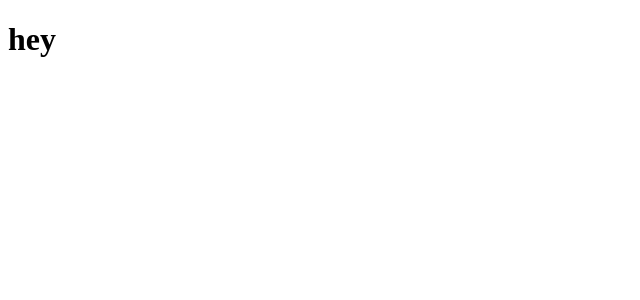
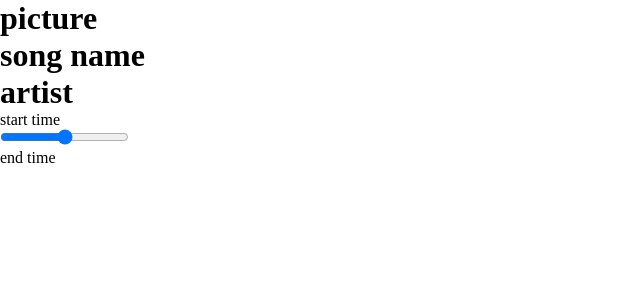
Before and after one commit to Mridul2820/music-player, a React (Create React App) app: page / in a window 1280 px wide. Shown: the top 300 px of the page, without its empty margins (0-640 px from the left). Built offline with nearby package versions, Linux system fonts and the light colour scheme.

Commit message:
fontawesome added and song, player component added

```diff
--- a/package.json
+++ b/package.json
@@ -3,6 +3,9 @@
   "version": "0.1.0",
   "private": true,
   "dependencies": {
+    "@fortawesome/fontawesome-svg-core": "^1.2.34",
+    "@fortawesome/free-solid-svg-icons": "^5.15.2",
+    "@fortawesome/react-fontawesome": "^0.1.14",
     "@testing-library/jest-dom": "^5.11.9",
     "@testing-library/react": "^11.2.5",
     "@testing-library/user-event": "^12.7.3",
--- a/src/App.js
+++ b/src/App.js
@@ -1,9 +1,15 @@
 import React from 'react'
+
+import Player from './components/Player'
+import Song from './components/Song'
+
+import './styles/App.scss'
 
 const App = () => {
     return (
         <div>
-            <h1>hey</h1>
+            <Song />
+            <Player />
         </div>
     )
 }
--- /dev/null
+++ b/src/components/Player.js
@@ -0,0 +1,19 @@
+import React from 'react'
+
+
+const Player = () => {
+    return (
+        <div className='player'>
+            <div className="time-control">
+                <p>start time</p>
+                <input type="range"/>
+                <p>end time</p>
+            </div>
+            <div className="play-control">
+
+            </div>
+        </div>
+    )
+}
+
+export default Player
--- /dev/null
+++ b/src/components/Song.js
@@ -0,0 +1,13 @@
+import React from 'react'
+
+const Song = () => {
+    return (
+        <div className='song-container'>
+            <h1>picture</h1>
+            <h1>song name</h1>
+            <h1>artist</h1>
+        </div>
+    )
+}
+
+export default Song
--- a/src/styles/App.scss
+++ b/src/styles/App.scss
@@ -0,0 +1,5 @@
+* {
+    margin: 0;
+    padding: 0;
+    box-sizing: border-box;
+}
```
Also changed, not shown: 1 other file (tests, documents, lock files or other folders).
